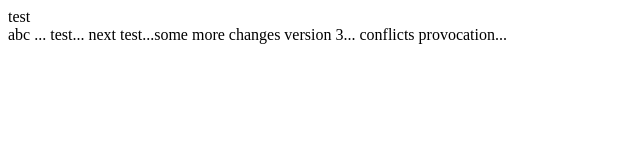
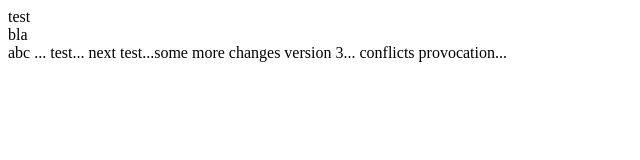
Before and after one commit to robertowit/demo-repo, a plain HTML site: page index.html in a window 1280 px wide. Shown: the whole page, without its empty margins (0-640 px from the left). Drawn offline with Linux system fonts and the light colour scheme.

Commit message:
index v4 in main branch conflict provocation test

```diff
--- a/index.html
+++ b/index.html
@@ -1,2 +1,5 @@
 <header> test </header>
-<bod> abc ... test... next test...some more changes version 3... conflicts provocation... </bod>
+<bod>
+    <div> bla </div>
+    <div> abc ... test... next test...some more changes version 3... conflicts provocation...</div>
+ </bod>
```
